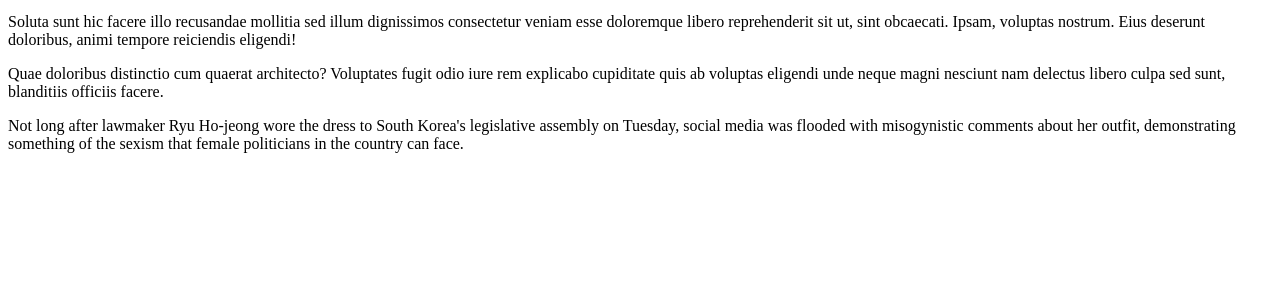
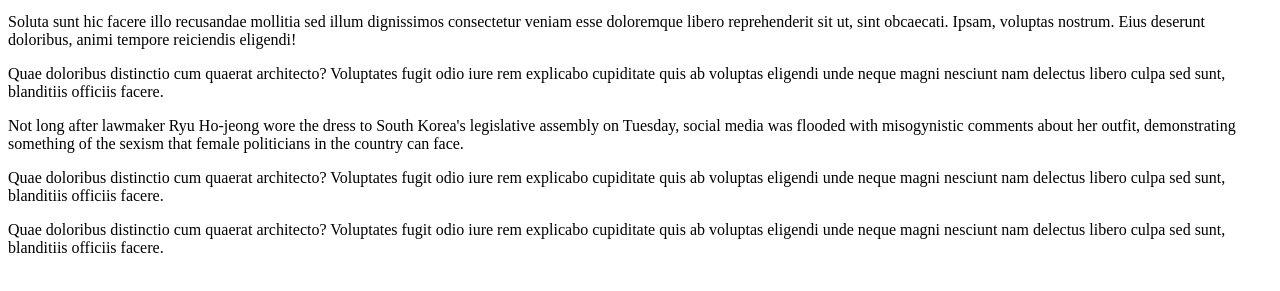
Before and after one commit to yichen07/demo-0808, a plain HTML site: page index.html in a window 1280 px wide. Shown: the part 119-410 px from the top of the page. Drawn offline with Linux system fonts and the light colour scheme.

Commit message:
add two p tag

```diff
--- a/index.html
+++ b/index.html
@@ -15,6 +15,7 @@
         social media was flooded with misogynistic comments about her outfit, demonstrating something of the
         sexism that female politicians in the country can face.
     </p>
-
+    <p>Quae doloribus distinctio cum quaerat architecto? Voluptates fugit odio iure rem explicabo cupiditate quis ab voluptas eligendi unde neque magni nesciunt nam delectus libero culpa sed sunt, blanditiis officiis facere.</p>
+    <p>Quae doloribus distinctio cum quaerat architecto? Voluptates fugit odio iure rem explicabo cupiditate quis ab voluptas eligendi unde neque magni nesciunt nam delectus libero culpa sed sunt, blanditiis officiis facere.</p>
 </body>
 </html>
```
